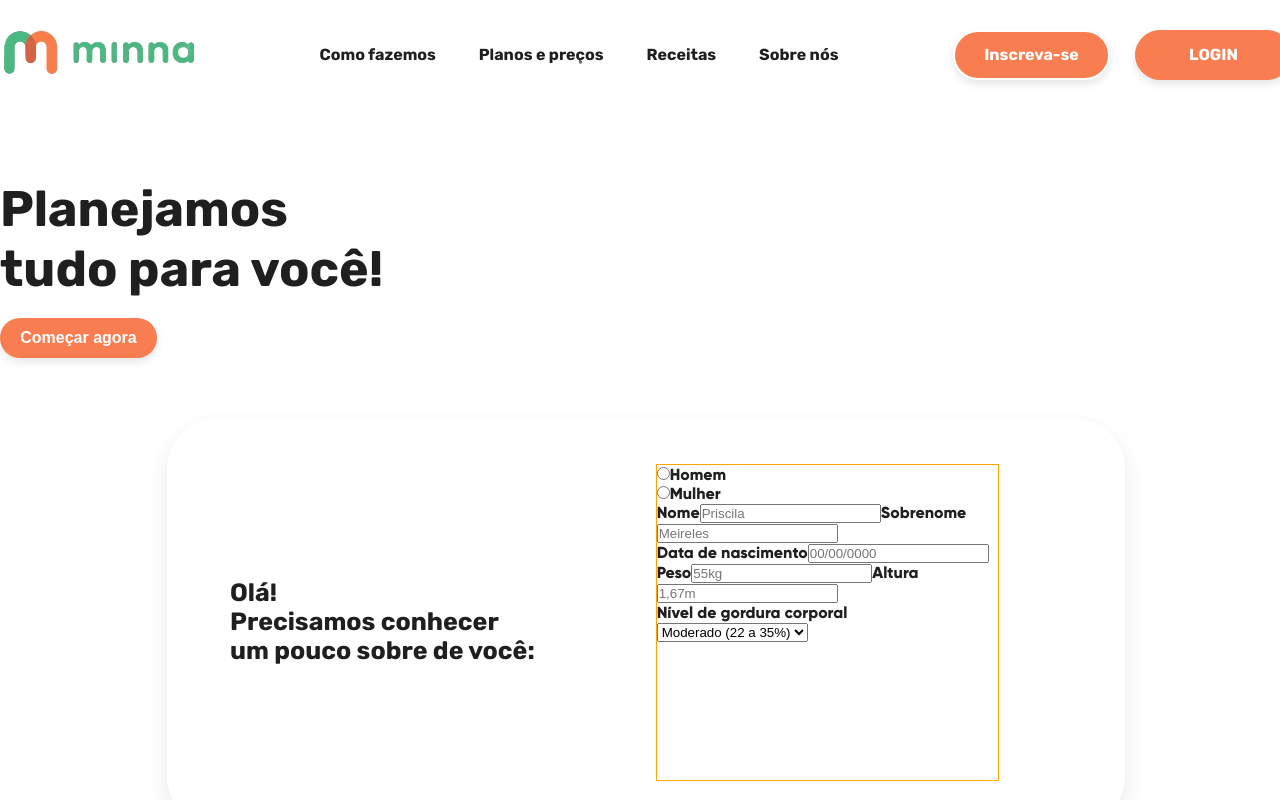
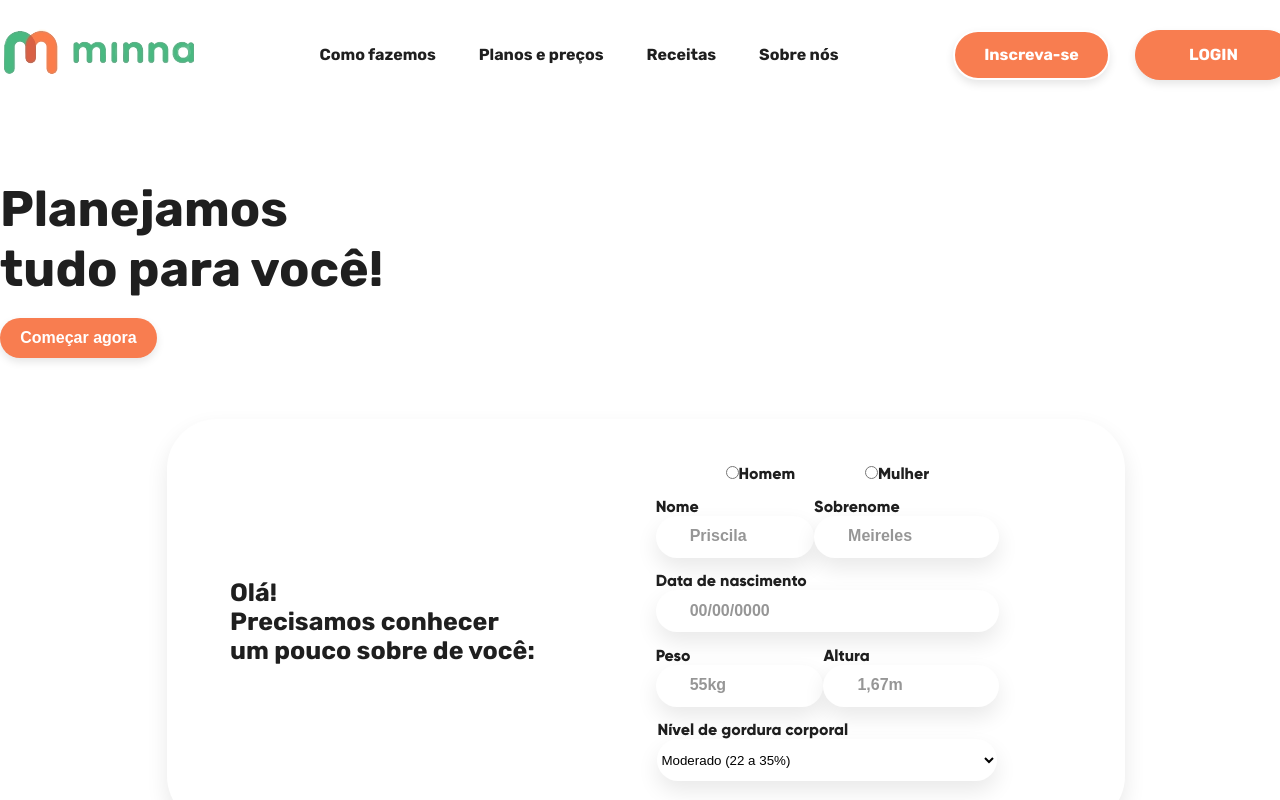
Before and after one commit to AugustoMagalhaes/cloudopss-desafio, a React (Create React App) app: page / in a window 1280 px wide. Shown: the top 800 px of the page. Built offline with nearby package versions, Linux system fonts and the light colour scheme.

Commit message:
style: estiliza inputs de PersonalInfo.

```diff
--- a/src/components/PersonalInfo/PersonalInfo.css
+++ b/src/components/PersonalInfo/PersonalInfo.css
@@ -22,9 +22,41 @@
 }
 
 .personal-input-container {
-  border: 1px solid orange; /* temp */
+  display: flex;
+  flex-flow: column nowrap;
   height: 317px;
+  justify-content: space-between;
   margin-left: 118px;
   margin-right: 126px;
   width: 346px;
 }
+
+.input-row {
+  display: flex;
+  justify-content: space-evenly;
+  width: 100%;
+}
+
+.input-row .input-text {
+  border: none;
+  border-radius: 30px;
+  box-shadow: 0 10px 22px rgba(0, 0, 0, 0.09);
+  height: 42px;
+  padding-left: 34px;
+  width: 100%;
+}
+
+.input-row .input-text::placeholder {
+  color: #969696;
+  font-size: 16px;
+  font-weight: 800;
+}
+
+.body-fat {
+  background: white;
+  border: none;
+  border-radius: 30px;
+  box-shadow: 0 10px 22px rgba(0, 0, 0, 0.09);
+  height: 42px;
+  width: 100%;
+}
```
